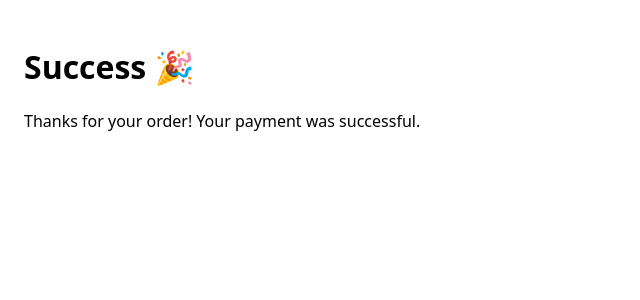
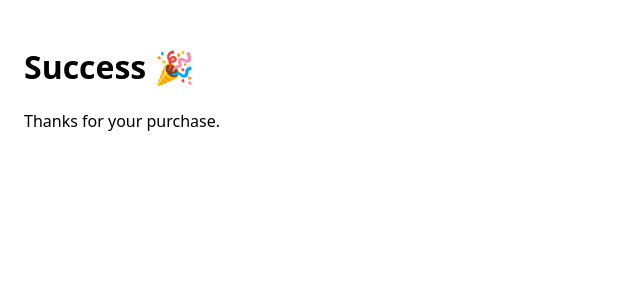
Before and after one commit to jcm767/My_store, a Next.js app: page /success in a window 1280 px wide. Shown: the top 300 px of the page, without its empty margins (0-640 px from the left). Built offline with nearby package versions, Linux system fonts and the light colour scheme.

Commit message:
Update page.tsx

```diff
--- a/app/success/page.tsx
+++ b/app/success/page.tsx
@@ -1,8 +1,20 @@
-export default function SuccessPage() {
+export default function SuccessPage({ searchParams }: { searchParams: { session_id?: string } }) {
   return (
-    <main style={{ padding: 24 }}>
+    <main
+      style={{
+        padding: 24,
+        fontFamily:
+          'system-ui, -apple-system, Segoe UI, Roboto, Helvetica, Arial, sans-serif',
+        maxWidth: 720,
+      }}
+    >
       <h1>Success 🎉</h1>
-      <p>Thanks for your order! Your payment was successful.</p>
+      <p>Thanks for your purchase.</p>
+      {searchParams?.session_id && (
+        <p>
+          Stripe session: <code>{searchParams.session_id}</code>
+        </p>
+      )}
     </main>
-  )
+  );
 }
```
